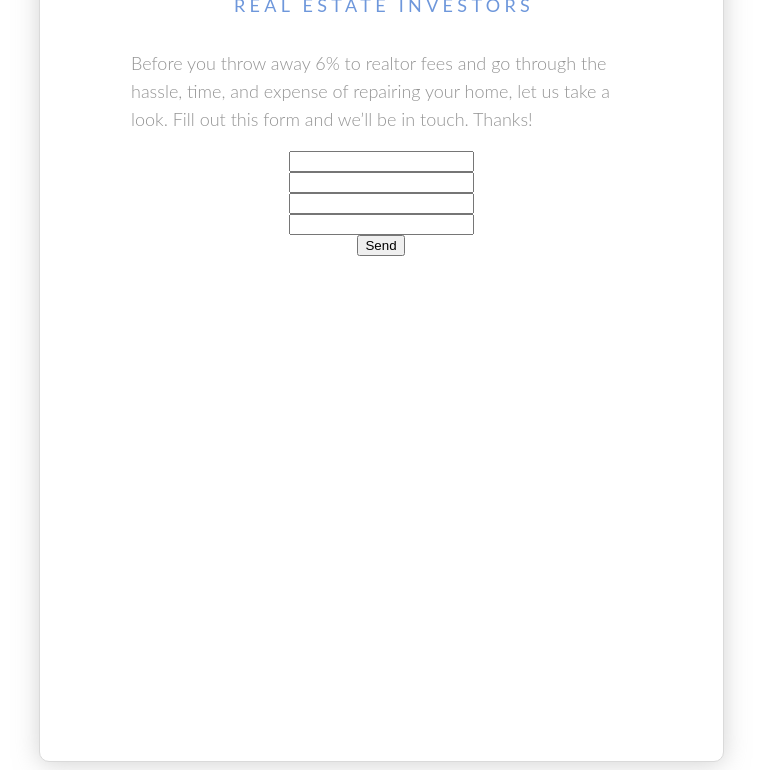
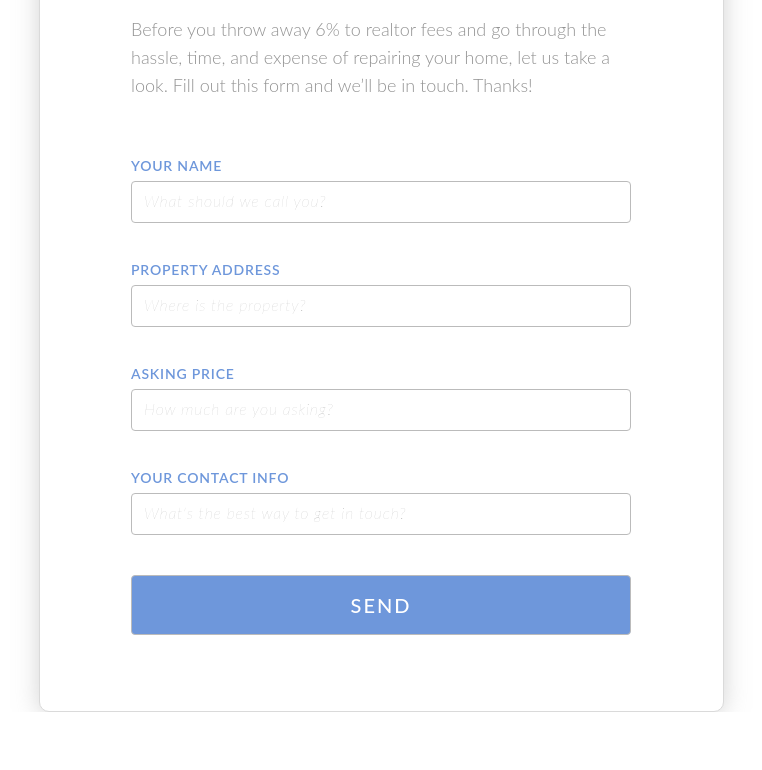
Before and after one commit to clarkere8/clarkere8.github.io, a plain HTML site: page index.html in a window 1280 px wide. Shown: the part 131-901 px from the top of the page, without its empty margins (259-1021 px from the left). After the commit the page ends 843 px from the top, so only its background shows below. Drawn offline with Linux system fonts and the light colour scheme.

Commit message:
updated styles

```diff
--- a/css/styles.css
+++ b/css/styles.css
@@ -1,4 +1,67 @@
+html, body, div, span, applet, object, iframe,
+h1, h2, h3, h4, h5, h6, p, blockquote, pre,
+a, abbr, acronym, address, big, cite, code,
+del, dfn, em, img, ins, kbd, q, s, samp,
+small, strike, strong, sub, sup, tt, var,
+b, u, i, center,
+dl, dt, dd, ol, ul, li,
+fieldset, form, label, legend,
+table, caption, tbody, tfoot, thead, tr, th, td,
+article, aside, canvas, details, embed,
+figure, figcaption, footer, header, hgroup,
+menu, nav, output, ruby, section, summary,
+time, mark, audio, video {
+	margin: 0;
+	padding: 0;
+	border: 0;
+	font-size: 100%;
+	font: inherit;
+	vertical-align: baseline;
+}
+/* HTML5 display-role reset for older browsers */
+article, aside, details, figcaption, figure,
+footer, header, hgroup, menu, nav, section {
+	display: block;
+}
 body {
+	line-height: 1;
+}
+ol, ul {
+	list-style: none;
+}
+blockquote, q {
+	quotes: none;
+}
+blockquote:before, blockquote:after,
+q:before, q:after {
+	content: '';
+	content: none;
+}
+table {
+	border-collapse: collapse;
+	border-spacing: 0;
+}
+
+
+
+
+
+
+
+
+
+
+
+
+
+
+
+html {
+  box-sizing: border-box;
+}
+
+body {
+  height: 100vh;
   display: flex;
   align-items: center;
   justify-content: center;
@@ -42,10 +105,74 @@ p {
   line-height: 28px;
   width: 500px;
   font-weight: 300;
+  margin-top: 60px;
+  margin-bottom: 60px;
 }
 
 form {
   display: flex;
   flex-direction: column;
-  align-items: center;
+  width: 500px;
 }
+
+label {
+  font-family: Lato;
+  font-weight: 600;
+  text-transform: uppercase;
+  font-size: 14px;
+  color: #6E97DB;
+  letter-spacing: 0.8px;
+  margin-bottom: 8px;
+}
+
+input {
+  font-family: Lato;
+  padding: 12px;
+  margin-bottom: 40px;
+  border: 1px solid #BBBBBB;
+  border-radius: 4px;
+}
+
+
+input[type=submit] {
+  height: 60px;
+  background-color: #6E97DB;
+  font-weight: 500;
+  font-size: 20px;
+  text-transform: uppercase;
+  color: #FFFFFF;
+  letter-spacing: 2px;
+}
+
+input::-webkit-input-placeholder {
+  font-family: Lato;
+  font-weight: 200;
+  font-style: italic;
+  font-size: 16px;
+  color: #AFAFAF;
+  letter-spacing: 0.8px;
+}
+input::-moz-placeholder {
+  font-family: Lato;
+  font-weight: 300;
+  font-style: italic;
+  font-size: 16px;
+  color: #AFAFAF;
+  letter-spacing: 0.8px;
+}
+input:-ms-input-placeholder {
+  font-family: Lato;
+  font-weight: 300;
+  font-style: italic;
+  font-size: 16px;
+  color: #AFAFAF;
+  letter-spacing: 0.8px;
+}
+input:-moz-placeholder {
+  font-family: Lato;
+  font-weight: 300;
+  font-style: italic;
+  font-size: 16px;
+  color: #AFAFAF;
+  letter-spacing: 0.8px;
+}
--- a/index.html
+++ b/index.html
@@ -12,10 +12,14 @@
       <p>Before you throw away 6% to realtor fees and go through the hassle, time, and expense of repairing your home, let us take a look. Fill out this form and we’ll be in touch. Thanks!</p>
       <form action="https://formspree.io/clarkere8@gmail.com"
         method="POST">
-        <input type="text" name="Name">
-        <input type="text" name="PropertyAddress">
-        <input type="text" name="AskingPrice">
-        <input type="email" name="Email">
+        <label for="Name">Your Name</label>
+        <input type="text" name="Name" placeholder="What should we call you?">
+        <label for="PropertyAddress">Property Address</label>
+        <input type="text" name="PropertyAddress" placeholder="Where is the property?">
+        <label for="AskingPrice">Asking Price</label>
+        <input type="text" name="AskingPrice" placeholder="How much are you asking?">
+        <label for="ContactInfo">Your Contact Info</label>
+        <input type="text" name="ContactInfo" placeholder="What's the best way to get in touch?">
         <input type="submit" value="Send">
       </form>
     </div>
```
